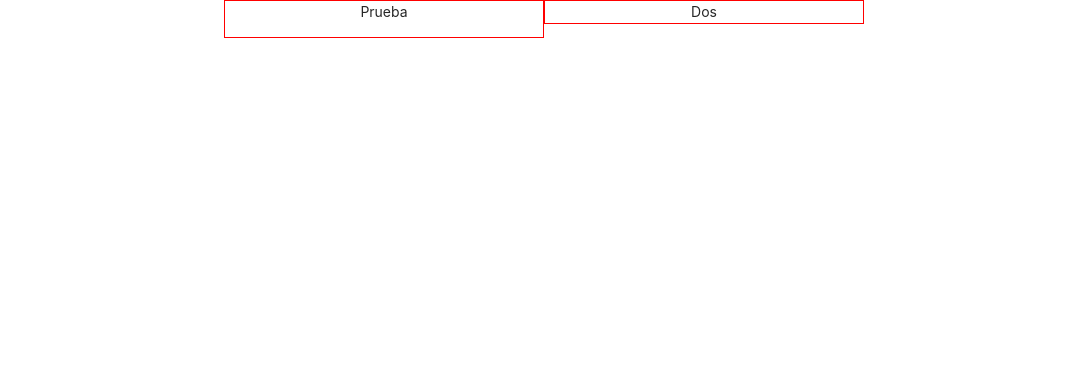
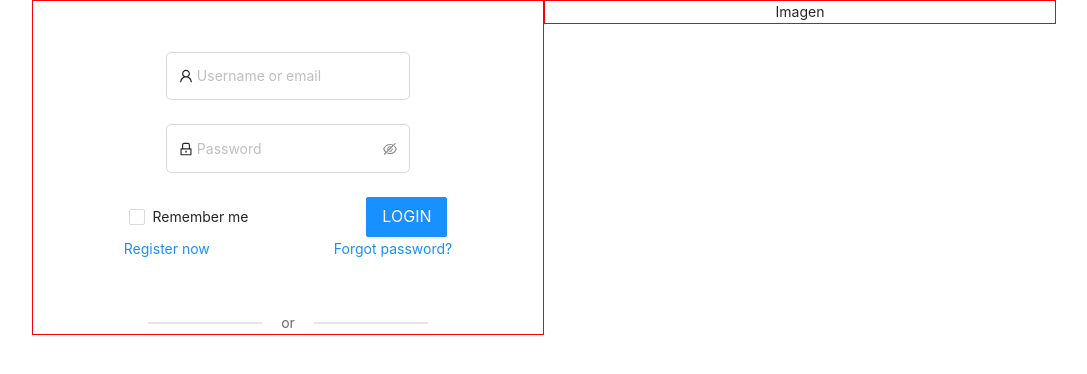
Before and after one commit to Capuccio/weather-application, a React (Create React App) app: page / in a window 1280 px wide. Shown: the top 374 px of the page, without its empty margins (96-1183 px from the left). Built offline with nearby package versions, Linux system fonts and the light colour scheme.

Commit message:
Normal login finished

```diff
--- a/package.json
+++ b/package.json
@@ -3,6 +3,7 @@
   "version": "0.1.0",
   "private": true,
   "dependencies": {
+    "@ant-design/icons": "^4.2.2",
     "@testing-library/jest-dom": "^4.2.4",
     "@testing-library/react": "^9.3.2",
     "@testing-library/user-event": "^7.1.2",
--- a/src/components/LoginForm.jsx
+++ b/src/components/LoginForm.jsx
@@ -1,11 +1,57 @@
 import React from "react";
-import { Button, DatePicker, message, Alert } from "antd";
+import { Form, Input, Button, Space, Checkbox, message, Alert } from "antd";
+import {
+	UserOutlined,
+	LockOutlined,
+	EyeInvisibleOutlined,
+	EyeTwoTone
+} from "@ant-design/icons";
 
-const LoginForm = props => {
+import "./css/LoginForm.css";
+
+const LoginForm = ({ rememberMe }) => {
 	return (
-		<div>
-			<p>Prueba</p>
-		</div>
+		<Form className="login_form" name="login_form">
+			<Form.Item
+				name="user"
+				rules={[{ required: true, message: "Debe colocar su usuario" }]}
+			>
+				<Input
+					placeholder="Username or email"
+					prefix={<UserOutlined />}
+					style={{ borderRadius: "5px", width: "60%", padding: "3%" }}
+				/>
+			</Form.Item>
+			<Form.Item
+				name="pass"
+				rules={[{ required: true, message: "Debe colocar su clave" }]}
+			>
+				<Input.Password
+					placeholder="Password"
+					prefix={<LockOutlined />}
+					iconRender={(visible) =>
+						visible ? <EyeTwoTone /> : <EyeInvisibleOutlined />
+					}
+					style={{ borderRadius: "5px", width: "60%", padding: "3%" }}
+				/>
+			</Form.Item>
+
+			<Space size={110}>
+				<Checkbox onChange={rememberMe}>Remember me</Checkbox>
+				<Button type="primary" size="large">
+					LOGIN
+				</Button>
+			</Space>
+
+			<Space size={108}>
+				<Button type="link" size="small">
+					Register now
+				</Button>
+				<Button type="link" size="small">
+					Forgot password?
+				</Button>
+			</Space>
+		</Form>
 	);
 };
 
--- /dev/null
+++ b/src/components/css/LoginForm.css
@@ -0,0 +1,3 @@
+.login_form {
+  padding: 10% 10%;
+}
--- a/src/index.jsx
+++ b/src/index.jsx
@@ -4,8 +4,6 @@ import 'antd/dist/antd.css';
 import App from './pages/App';
 
 ReactDOM.render(
-  <React.StrictMode>
-    <App />
-  </React.StrictMode>,
+    <App />,
   document.getElementById('root')
 );
--- a/src/pages/App.jsx
+++ b/src/pages/App.jsx
@@ -5,12 +5,17 @@ import "./css/App.css";
 import LoginForm from "../components/LoginForm";
 
 function App() {
+	const rememberMe = () => console.log("Changed");
+
 	return (
 		<div className="card">
 			<div className="card__column">
-				<LoginForm />
+				<LoginForm rememberMe={rememberMe} />
+				<div className="card__separator">
+					or
+				</div>
 			</div>
-			<div className="card__column">Dos</div>
+			<div className="card__column">Imagen</div>
 		</div>
 	);
 }
--- a/src/pages/css/App.css
+++ b/src/pages/css/App.css
@@ -1,5 +1,5 @@
 .card {
-	max-width: 50%;
+	max-width: 80%;
 	margin: auto;
 }
 
@@ -9,3 +9,28 @@
 	text-align: center;
 	border: 1px solid red;
 }
+
+.card__separator {
+	display: flex;
+	align-items: center;
+	text-align: center;
+	color: rgba(0, 0, 0, 0.6);
+}
+
+.card__separator::before,
+.card__separator::after {
+	content: "";
+	flex: 1;
+	border-bottom: 1px solid #000;
+	border: 0.5px solid rgba(200, 207, 202, 0.5);
+}
+
+.card__separator::before {
+	margin-right: 0.2in;
+	margin-left: 1.2in;
+}
+
+.card__separator::after {
+	margin-right: 1.2in;
+	margin-left: 0.2in;
+}
```
Also changed, not shown: src/components/Card.jsx (deleted, +0 -11 lines), src/components/css/Card.css (deleted).
